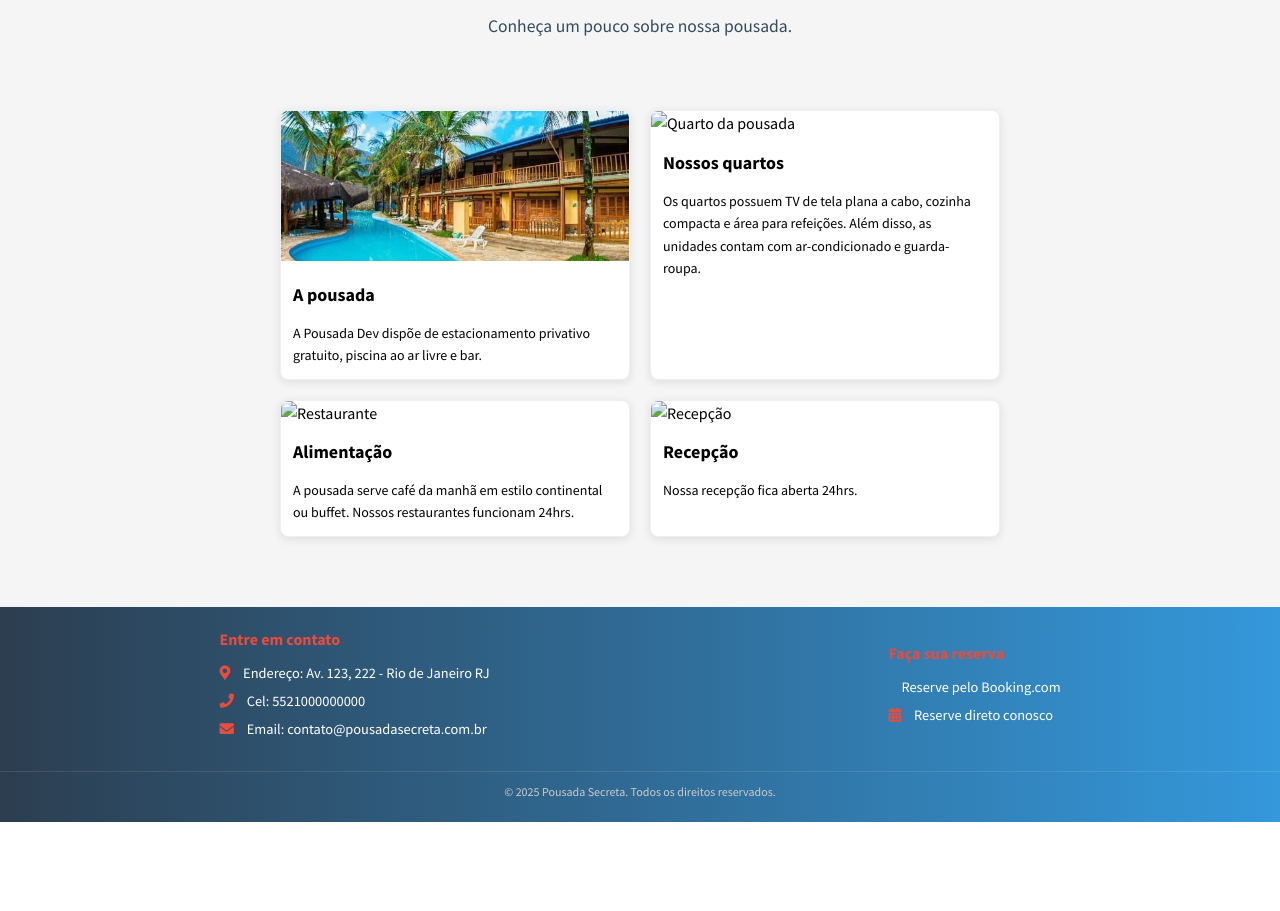
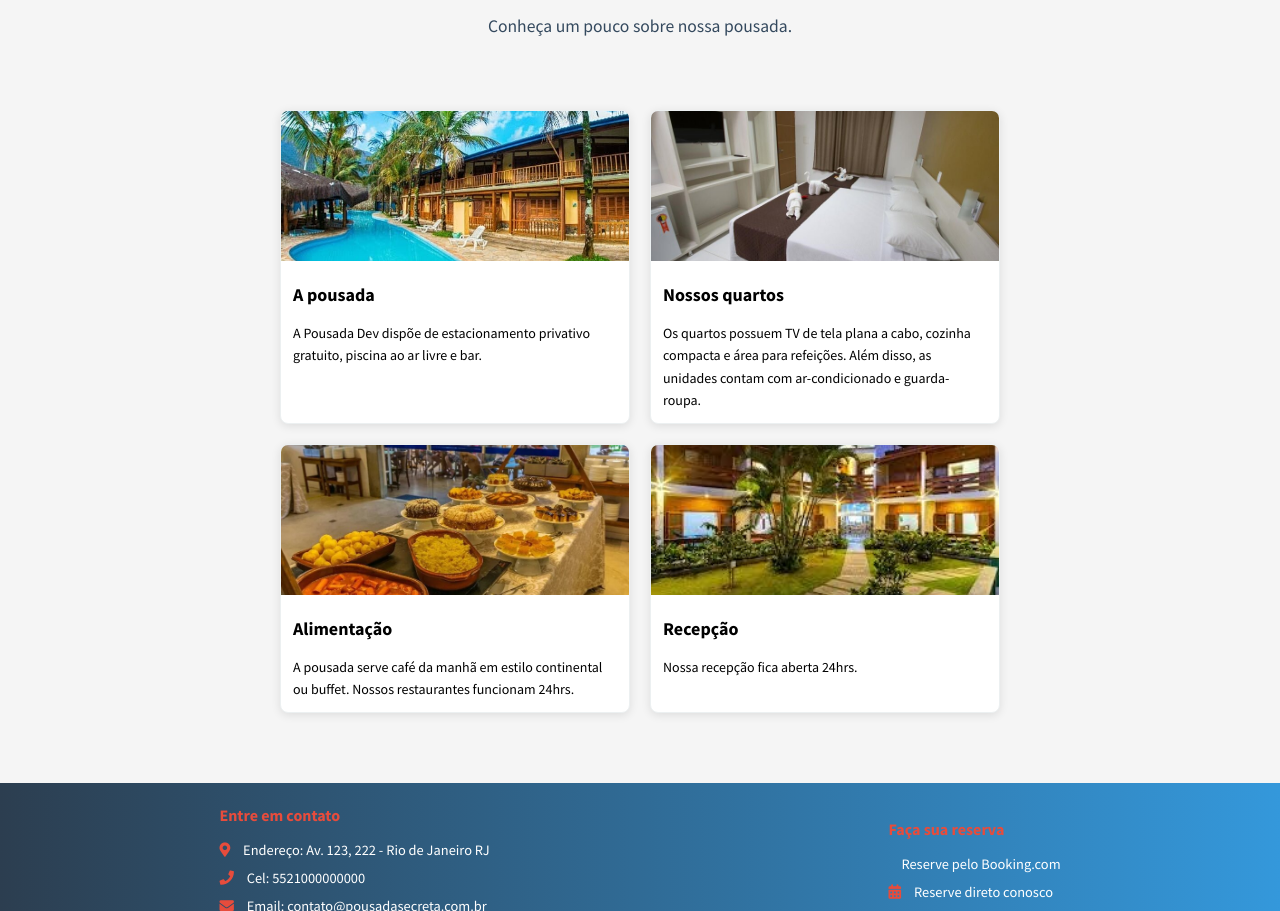
Before and after one commit to giannycabral/pousada-secreta, a plain HTML site: page index.html in a window 1280 px wide. Shown: the part 2673-3584 px from the top of the page. Before the commit the page ends 3495 px from the top, so only its background shows below. Drawn offline with Linux system fonts and the light colour scheme; the site is published under a folder, as on GitHub Pages, so addresses that start at the root find nothing; some icons are missing.

Commit message:
ajusta caminhos das imagens no HTML

```diff
--- a/index.html
+++ b/index.html
@@ -93,21 +93,21 @@
             </div>
 
             <div class="feature-card">
-                <img src="/assets/img/img2.jpg" alt="Quarto da pousada">
+                <img src="assets/img/img2.jpg" alt="Quarto da pousada">
                 <h3>Nossos quartos</h3>
                 <p>Os quartos possuem TV de tela plana a cabo, cozinha compacta e área para refeições. Além disso,
                     as unidades contam com ar-condicionado e guarda-roupa.</p>
             </div>
 
             <div class="feature-card">
-                <img src="/assets/img/img3.jpg" alt="Restaurante">
+                <img src="assets/img/img3.jpg" alt="Restaurante">
                 <h3>Alimentação</h3>
                 <p>A pousada serve café da manhã em estilo continental ou buffet. Nossos restaurantes funcionam
                     24hrs.</p>
             </div>
 
             <div class="feature-card">
-                <img src="/assets/img/img5.jpg" alt="Recepção">
+                <img src="assets/img/img5.jpg" alt="Recepção">
                 <h3>Recepção</h3>
                 <p>Nossa recepção fica aberta 24hrs.</p>
             </div>
```
